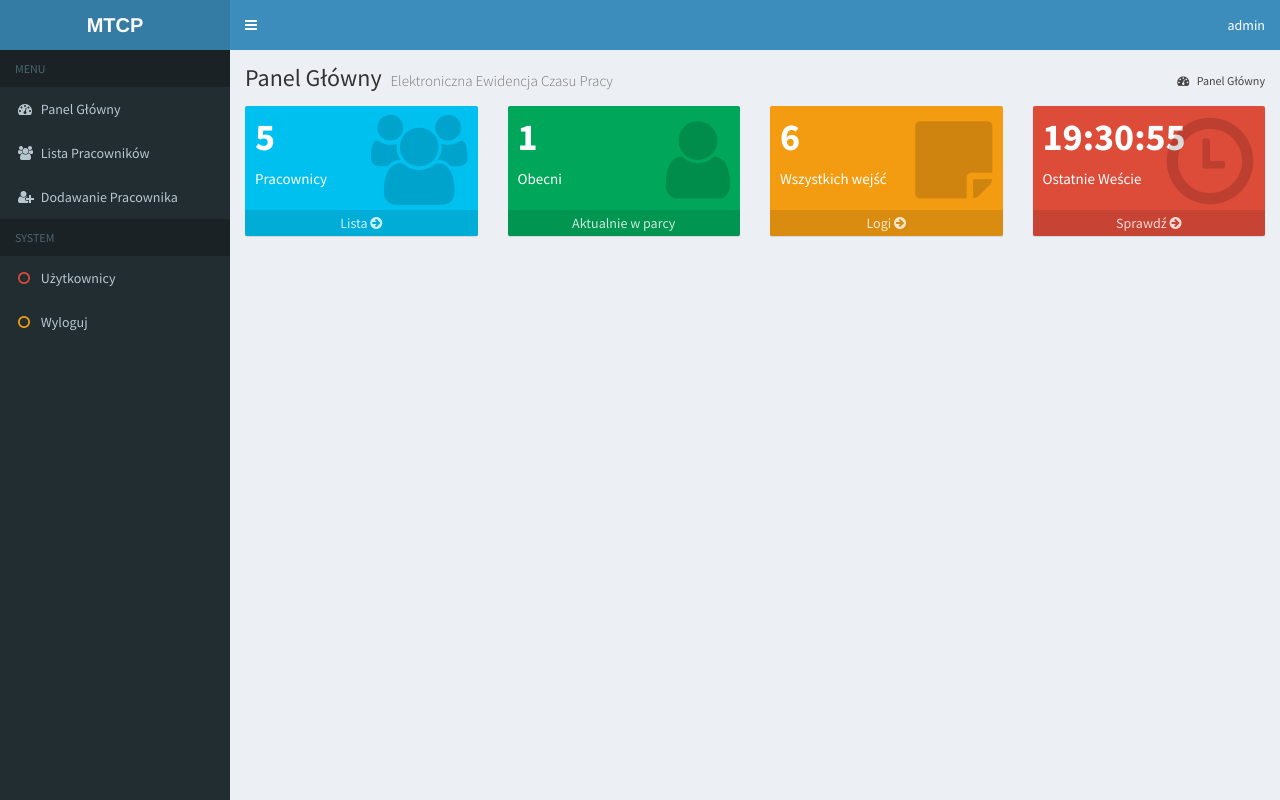
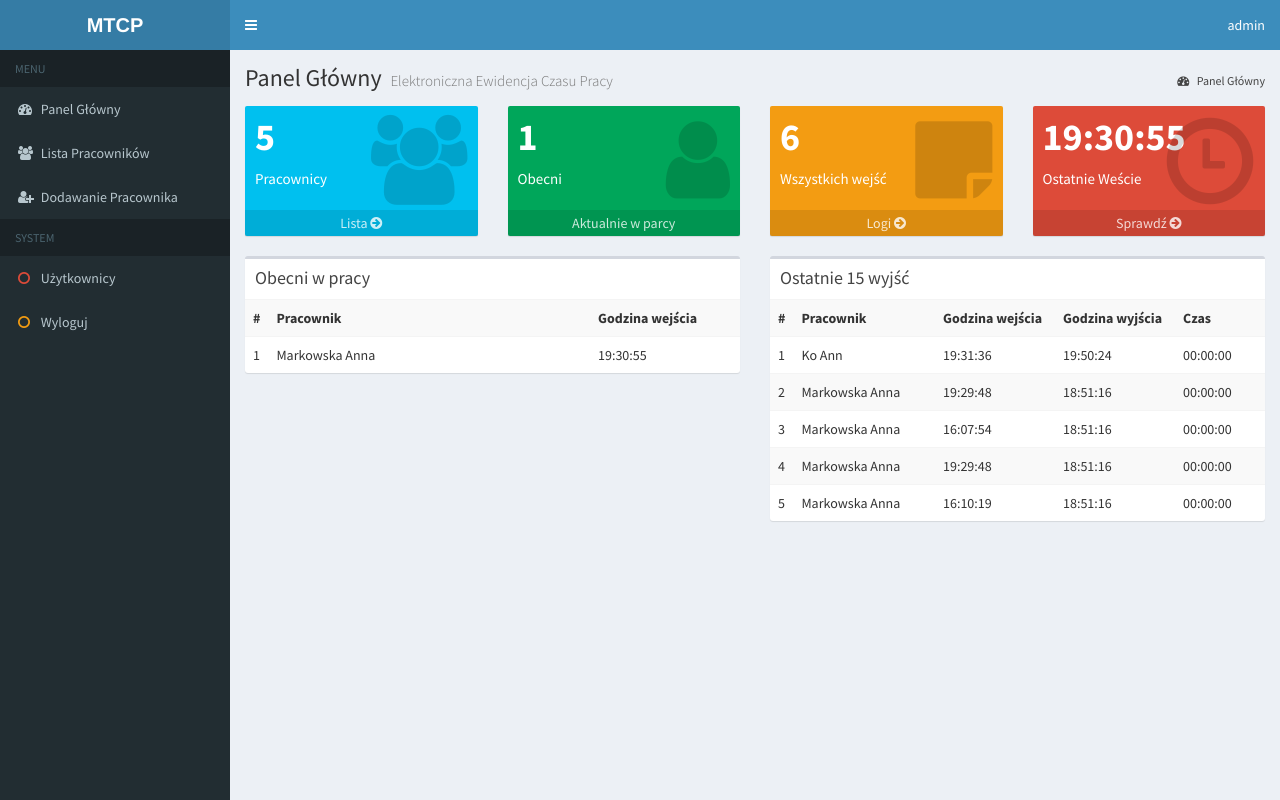
Before and after one commit to paveleu/RfIdTime, a PHP site: page / in a window 1280 px wide. Run offline with PHP 8.4, Linux system fonts and the light colour scheme; a user stored in the database is signed in; data comes from the database, SQL or seed files in the repository.

Commit message:
listy w panelu głównym

```diff
--- a/lib/fc.php
+++ b/lib/fc.php
@@ -15,3 +15,26 @@ function ile($tab, $where)
 
 
 }
+
+function obecni()
+{
+	$sql = 'SELECT `log`.`data` AS `data`, `pracownicy`.`nazwisko` AS `nazwisko`, `pracownicy`.`imie` AS `imie` FROM `pracownicy` LEFT JOIN `log` ON `log`.`idprac` = `pracownicy`.`idprac` WHERE `data_wyj`="0000-00-00 00:00:00"';
+
+	$con = new DB;
+	$res = $con->select($sql);
+	return $res;
+
+
+}
+
+
+function last15()
+{
+	$sql = 'SELECT `log`.`idlog` AS `idlog`, `log`.`data` AS `data`, `log`.`idoper` AS `idoper`, `pracownicy`.`imie` AS `imie`, `pracownicy`.`nazwisko` AS `nazwisko`, `log`.`data_wyj` AS `data_wyj`, `log`.`czas` AS `czas` FROM `log` LEFT JOIN `pracownicy` ON `log`.`idprac` = `pracownicy`.`idprac` WHERE ((`log`.`data` !=0) AND (`log`.`idoper` =1) AND (`log`.`data_wyj` !="0000-00-00 00:00:00")) LIMIT 15';
+
+	$con = new DB;
+	$res = $con->select($sql);
+	return $res;
+
+
+}
--- a/site/main.php
+++ b/site/main.php
@@ -79,10 +79,113 @@
             <a href="#" class="small-box-footer">Sprawdź <i class="fa fa-arrow-circle-right"></i></a>
           </div>
         </div>
-        <!-- ./col -->
+		<div class="col-md-6">
 
-        <!-- ./col -->
-      </div>
+          <div class="box">
+            <div class="box-header">
+              <h3 class="box-title">Obecni w pracy</h3>
+
+            </div>
+            <!-- /.box-header -->
+            <div class="box-body no-padding">
+              <table class="table table-striped">
+                <tbody><tr>
+                  <th style="width: 10px">#</th>
+                  <th>Pracownik</th>
+				  <th style="width: 150px">Godzina wejścia</th>
+                </tr>
+				<?php
+
+				$obec = obecni();
+				if(!empty($obec))
+				{
+					$a=0;
+					foreach($obec as $line)
+					{
+						$a = $a + 1;
+				?>
+                <tr>
+                  <td><?= $a?></td>
+                  <td><?php echo($line['nazwisko']." ".$line['imie']); ?></td>
+                  <td>
+                  				<?php
+			  $res = explode(" ",$line["data"]);
+			  echo $res[1];
+			  ?>
+                  </td>
+
+                </tr>
+				<?php
+					}
+				}
+				?>
+              </tbody></table>
+            </div>
+            <!-- /.box-body -->
+          </div>
+          <!-- /.box -->
+        </div>
+      	<div class="col-md-6">
+          <div class="box">
+            <div class="box-header">
+              <h3 class="box-title">Ostatnie 15 wyjść</h3>
+
+            </div>
+            <!-- /.box-header -->
+            <div class="box-body no-padding">
+              <table class="table table-striped">
+                <tbody><tr>
+                  <th style="width: 10px">#</th>
+                  <th>Pracownik</th>
+				  <th style="width: 120px">Godzina wejścia</th>
+				  <th style="width: 120px">Godzina wyjścia</th>
+				  <th style="width: 90px">Czas</th>
+                </tr>
+				<?php
+
+				$obec = last15();
+				if(!empty($obec))
+				{
+					$a=0;
+					foreach($obec as $line)
+					{
+						$a = $a + 1;
+				?>
+                <tr>
+                  <td><?= $a?></td>
+                  <td><?php echo($line['nazwisko']." ".$line['imie']); ?></td>
+                  <td>
+                  				<?php
+									$res = explode(" ",$line["data"]);
+									echo $res[1];
+								?>
+                  </td>
+				  <td>
+                  				<?php
+									$res = explode(" ",$line["data_wyj"]);
+									echo $res[1];
+								?>
+                  </td>
+				  <td>
+                  				<?php
+									$res = explode(" ",$line["czas"]);
+									echo $res[1];
+								?>
+                  </td>
+
+                </tr>
+				<?php
+					}
+				}
+				?>
+              </tbody></table>
+            </div>
+            <!-- /.box-body -->
+          </div>
+          <!-- /.box -->
+        </div>
+
+	  </div>
 
     </section>
     <!-- /.content -->
```
Also changed, not shown: README.md.
